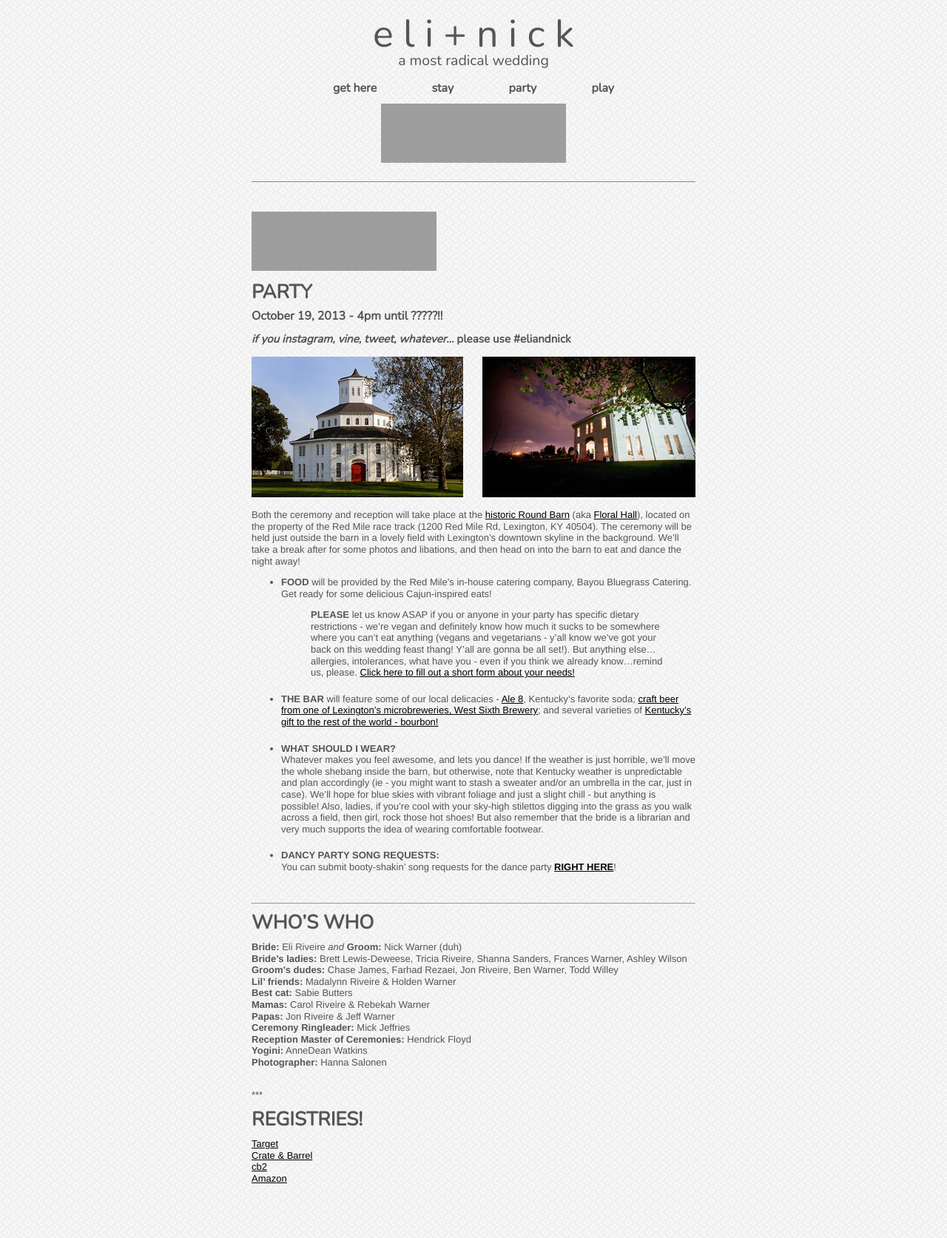
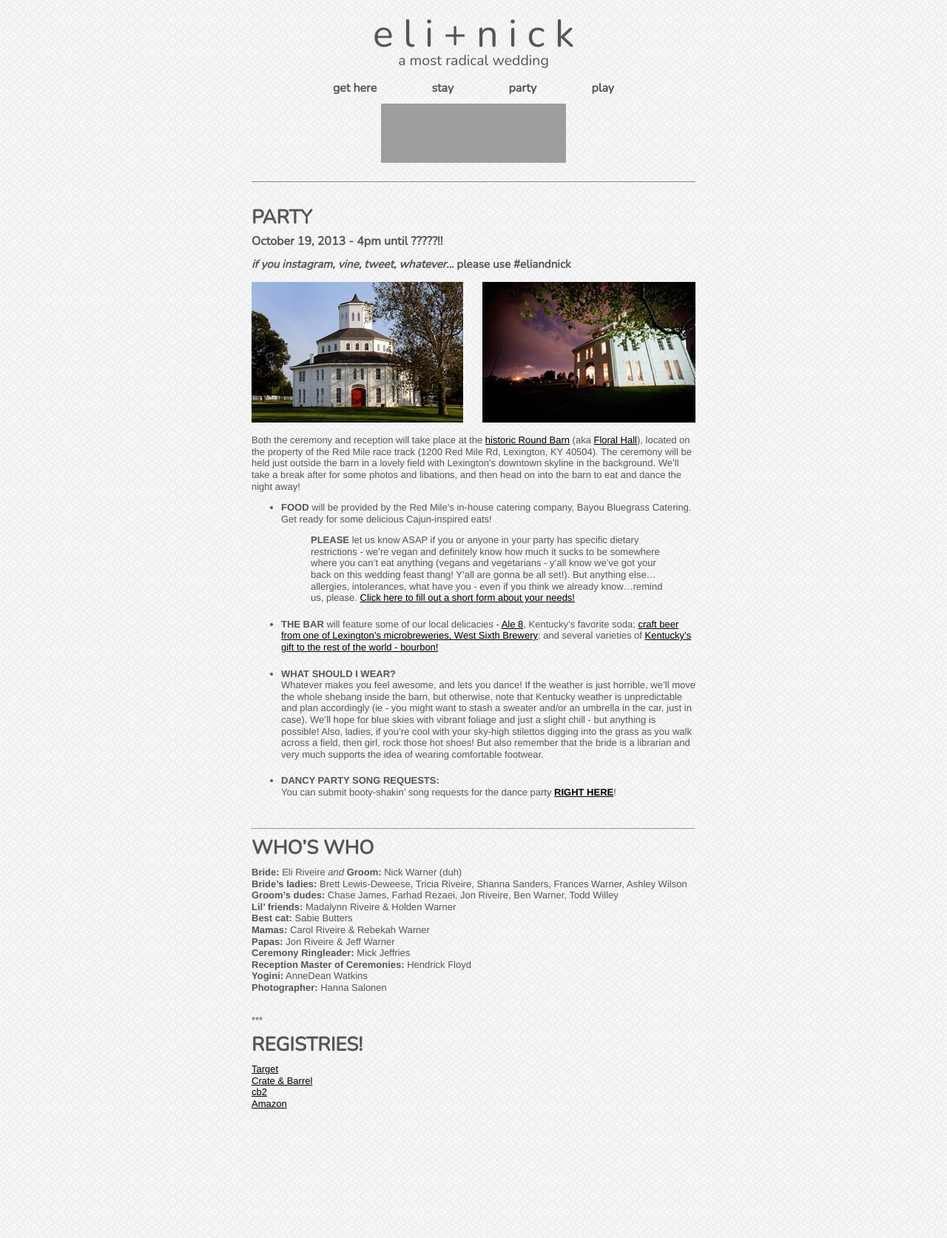
Before and after one commit to nikolaiwarner/eliandnick.com, a Jekyll site: the page built from party.md, in a window 1280 px wide. Shown: the whole page at 74% size. Built offline with Jekyll 4.4.1, drawn with Linux system fonts in a browser that asks for light colours; nearby versions of some CDN libraries; grey boxes are pictures that could not be loaded.

Commit message:
Update party.md

```diff
--- a/party.md
+++ b/party.md
@@ -2,9 +2,6 @@
 layout: page
 title: Who likes to rock the party?
 ---
-
-<iframe src="https://embed.spotify.com/?uri=spotify:user:eliriveire:playlist:3dsWfGQ52I0sMD0rj7Yg1X" width="250" height="80" frameborder="0" allowtransparency="true">
-</iframe>
 
 # PARTY
 
```
